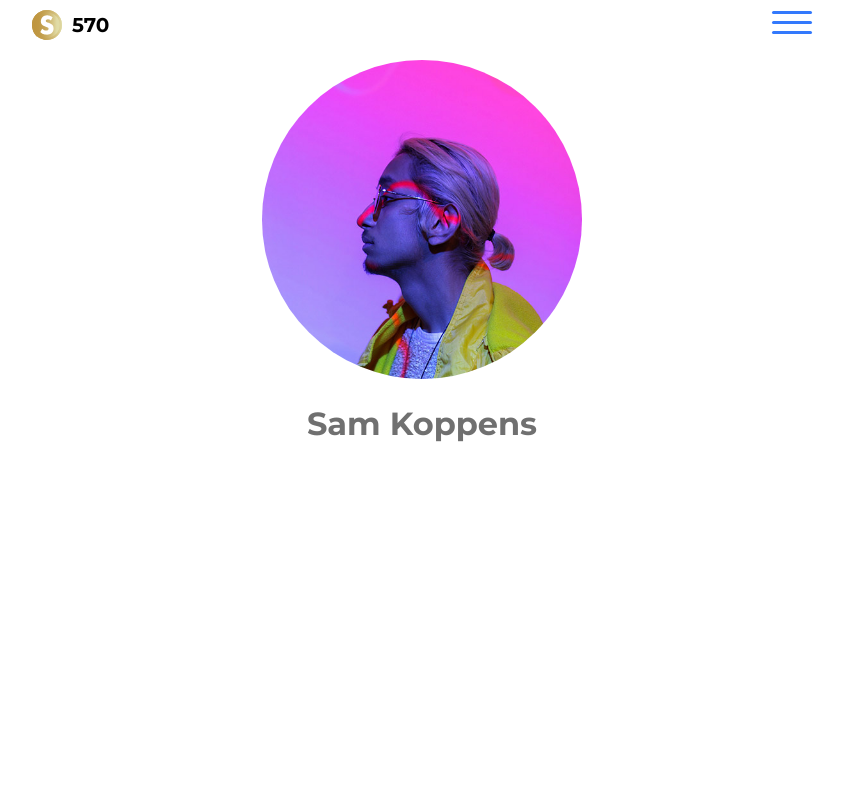
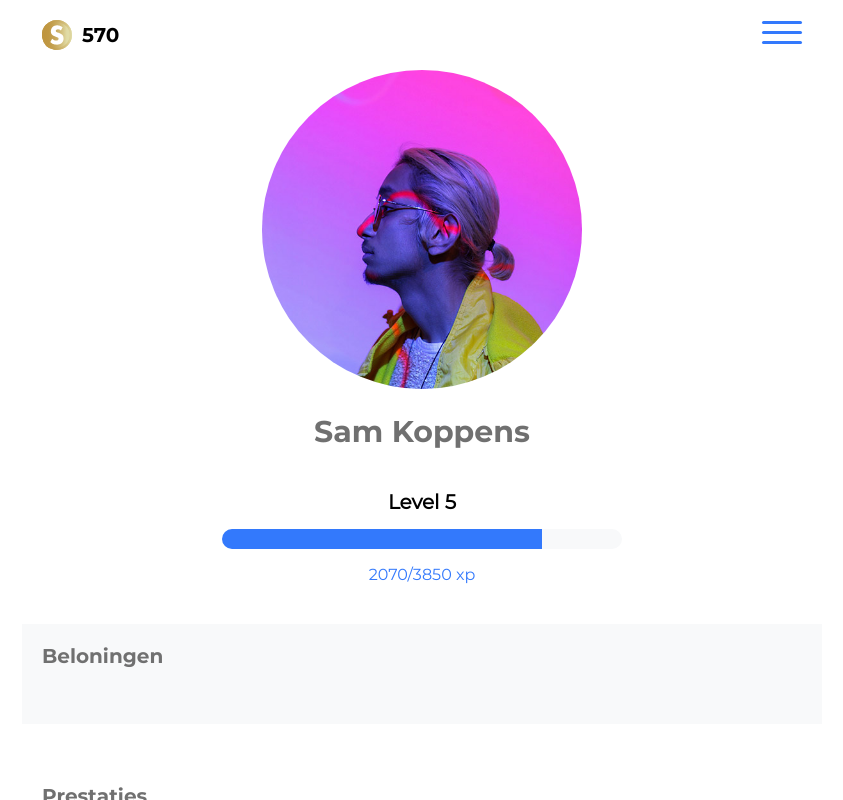
Before and after one commit to bramkorsten/Schmeckapp, a React (Create React App) app in the folder webapp/: page / in a window 1280 px wide. Shown: the whole page, without its empty margins (218-1061 px from the left). Built offline with nearby package versions, Linux system fonts and the light colour scheme.

Commit message:
made progress on the home page

```diff
--- a/webapp/src/components/globals/header/Header.css
+++ b/webapp/src/components/globals/header/Header.css
@@ -4,7 +4,7 @@
     display: flex;
     width: 100%;
     height: var(--default-header-height);
-    padding: var(--default-padding-mobile);
+    padding: var(--default-padding-header);
     box-sizing: border-box;
     position: sticky;
     z-index: 2;
--- a/webapp/src/components/modals/overlay/Overlay.css
+++ b/webapp/src/components/modals/overlay/Overlay.css
@@ -1,12 +1,12 @@
 @import "../../../globals/variables.css";
 
 nav {
-  right: -50%;
-  position: fixed;
+  transform: translate(200%, 0px);
+  position: absolute;
   background-color: white;
   height: calc(100% - var(--default-header-height));
   box-sizing: border-box;
-  padding: var(--default-padding-mobile);
+  padding: var(--default-padding-header);
   width: 50%;
   max-width: 400px;
   transition: var(--default-transition-duration) var(--default-transition-type);
@@ -25,5 +25,5 @@ nav ul {
 }
 
 .active {
-  right: 0;
+  transform: translate(100%, 0px);
 }
--- a/webapp/src/globals/variables.css
+++ b/webapp/src/globals/variables.css
@@ -22,8 +22,9 @@
      * Layout & Sizes
      */
     --default-padding: 20px;
-    --default-padding-mobile: 10px;
-    --default-header-height: 50px;
+    --default-padding-header: 20px;
+    --default-padding-mobile: 20px;
+    --default-header-height: 70px;
      /*
      * Animation
      */
--- a/webapp/src/index.css
+++ b/webapp/src/index.css
@@ -6,7 +6,9 @@ html, body, #root {
 }
 
 #root {
-  overflow: hidden;
+  overflow-x: hidden;
+  overflow-y: unset;
+  position: relative;
 }
 
 body {
@@ -23,13 +25,33 @@ body {
 main {
   background-color: white;
   box-sizing: border-box;
-  height: calc(100% - var(--default-header-height));
-  padding: var(--default-padding-mobile);
+  min-height: calc(100% - var(--default-header-height));
+  height: auto;
 }
 
 h1 {
   font-family: "Montserrat-Bold";
   color: var(--secondary-font-color);
+  font-size: 30px;
+}
+
+h2 {
+  font-family: "Montserrat-Bold";
+  color: var(--secondary-font-color);
+  font-size: 20px;
+  margin: 0;
+}
+
+h4 {
+  font-family: "Montserrat-Regular";
+  color: var(--primary-font-color);
+  font-size: 20px;
+  margin: 15px;
+}
+
+p {
+  font-family: "Montserrat-Regular";
+  color: var(--primary-font-color);
 }
 
 code {
--- a/webapp/src/pages/home/Home.css
+++ b/webapp/src/pages/home/Home.css
@@ -2,8 +2,8 @@
 
 .profileInfo {
   max-width: 400px;
-  width: 80%;
-  margin: 0 auto;
+  width: calc(100% - calc(var(--default-padding-mobile) * 2));
+  margin: 0 auto calc(var(--default-padding-mobile) * 2) auto;
   text-align: center;
 }
 
@@ -18,3 +18,45 @@ figure img {
   width: 80%;
   height: auto;
 }
+
+.levelContainer {
+  width: calc(100% - calc(var(--default-padding-mobile) * 2));
+  text-align: center;
+  margin: 0 auto calc(var(--default-padding-mobile) * 2) auto;
+  max-width: 400px;
+}
+
+.progressbar-outer {
+    background-color: var(--secondary-background-color);
+    height: 20px;
+    border-radius: 25px;
+    overflow: hidden;
+}
+
+.progressbar-inner {
+    background-color: var(--lightBlue);
+    height: 100%;
+    position: relative;
+    width: 80%;
+}
+
+.xpCounter {
+    color: var(--lightBlue);
+}
+
+.rewardsContainer {
+  background-color: var(--secondary-background-color);
+  width: 100%;
+  padding: var(--default-padding-mobile);
+  height: 100px;
+  box-sizing: border-box;
+  margin: 0 auto calc(var(--default-padding-mobile) * 2) auto;
+}
+
+.achievementsContainer {
+  width: 100%;
+  padding: var(--default-padding-mobile);
+  height: 100px;
+  box-sizing: border-box;
+  margin: 0 auto calc(var(--default-padding-mobile) * 2) auto;
+}
--- a/webapp/src/pages/home/Home.js
+++ b/webapp/src/pages/home/Home.js
@@ -3,8 +3,7 @@ import "./Home.css";
 import profilePhoto from "../../images/profilePhoto.jpg";
 
 class Home extends PureComponent {
-
-    componentWillMount(){
+  componentWillMount() {
     this.props.editHeader(true, "");
   }
 
@@ -17,8 +16,25 @@ class Home extends PureComponent {
             <h1>Sam Koppens</h1>
           </figcaption>
         </figure>
+
+        <div className={"levelContainer"}>
+          <h4>Level 5</h4>
+          <div className={"progressbar-outer"}>
+            <div className={"progressbar-inner"} />
+          </div>
+          <p className={"xpCounter"}>2070/3850 xp</p>
+        </div>
+
+        <section className={"rewardsContainer"}>
+          <h2>Beloningen</h2>
+        </section>
+
+        <section className={"achievementsContainer"}>
+          <h2>Prestaties</h2>
+        </section>
       </main>
     );
   }
 }
+
 export default Home;
```
Also changed, not shown: webapp/public/index.html (+0 -10 lines). Lines whose indentation alone changed are shown as unchanged.
